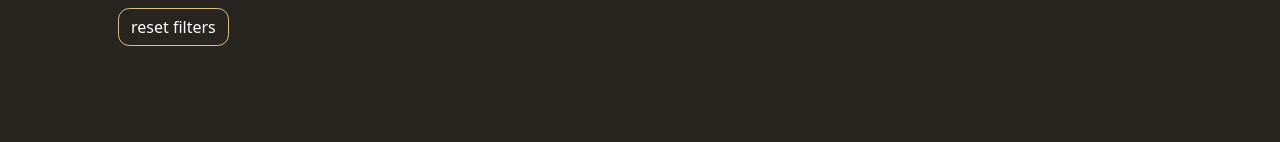
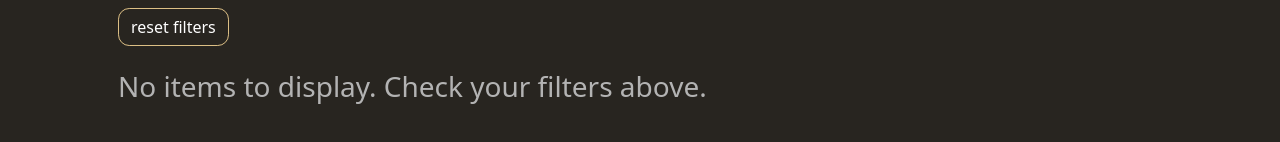
Before and after one commit to PanSzpila/Beers, a React (Create React App) app: page /Beers/shop in a window 1280 px wide. Shown: the part 308-450 px from the top of the page. Built offline with nearby package versions, Linux system fonts and the light colour scheme; no server answers.

Commit message:
fixed "no res" mesahe, change items on page

```diff
--- a/src/ShopComponent/BeerSearch.tsx
+++ b/src/ShopComponent/BeerSearch.tsx
@@ -22,7 +22,9 @@ const BeerSearch = () => {
   const [brewed_afterDate, setBrewed_afterDate] = useState(new Date()); //similar to filters.brewed_after, but here is date format, and filters.brewed_before is in api-friendly string
   const dispatch = useAppDispatch();
 
-  const handleFilters = (e: ChangeEvent<HTMLInputElement>) => {
+  const handleFilters = (
+    e: ChangeEvent<HTMLInputElement | HTMLSelectElement>
+  ) => {
     console.log(e);
     const { name } = e.target;
     let { value } = e.target;
@@ -128,7 +130,7 @@ const BeerSearch = () => {
           <select
             className="form-select form-floating"
             value={filters.per_page}
-            onChange={() => handleFilters}
+            onChange={handleFilters}
             name="per_page"
             id="per_page"
           >
--- a/src/ShopComponent/Shop.tsx
+++ b/src/ShopComponent/Shop.tsx
@@ -10,18 +10,27 @@ import { Modal, Button } from "react-bootstrap";
 import { hideModal } from "../redux/modal";
 
 function Shop() {
-  const { filters } = useAppSelector((state) => state);
-  const { modal } = useAppSelector((state) => state);
-
+  const errorMessageNoiItemsToDisplay: string =
+    "No items to display. Check your filters above.";
+  const { filters, modal } = useAppSelector((state) => state);
   const items = useAppSelector((state) => state.allBeers.beersList);
   const dispatch = useAppDispatch();
-
-  const maxPages = 13; //here You can set maximal number of pages in items list
+  const maxPages: number = 13; //here You can set maximal number of pages in items list
   const [showCards, setShowCards] = useState<boolean>(true); // options of display items: true - displays cards, false - displays table
 
-  useEffect(() => {
-    dispatch(getBeersData());
-  }, []);
+  /*   useEffect(() => {
+    const checkErrorMessage = () => {
+      console.log(
+        "filters.page:",
+        filters.page,
+        "items.length:",
+        items.length,
+        "items:",
+        items
+      );
+    };
+    checkErrorMessage();
+  }, [items]); */
 
   useEffect(() => {
     dispatch(getBeersData());
@@ -32,11 +41,9 @@ function Shop() {
       <BeerSearch />
       <div
         style={
-          items
-            ? filters.page === 1 && !items.length
-              ? { display: "none" }
-              : {}
-            : { display: "none" }
+          items && !items.length && filters.page === 1
+            ? { display: "none" }
+            : {}
         }
       >
         <div className="d-flex justify-content-between">
@@ -58,21 +65,16 @@ function Shop() {
           {/* Cards of Items */}
           <CardsOfItems />
         </div>
-        <Pagination // Pagination
-          maxPages={maxPages}
-        />
+        <Pagination maxPages={maxPages} />
       </div>
       <div
         style={
-          items
-            ? filters.page === 1 && !items.length
-              ? { display: "none" }
-              : {}
+          items && !items.length && filters.page === 1
+            ? {}
             : { display: "none" }
         }
       >
-        {/* message when error */}
-        <h3>No items to display. Check your filters above.</h3>
+        <h3>{errorMessageNoiItemsToDisplay}</h3>
       </div>
       {/* @TODO Modal dark theme, or maybe switch themes of all app */}
       <Modal
```
Also changed, not shown: 11 other files (tests, documents, lock files or other folders).
